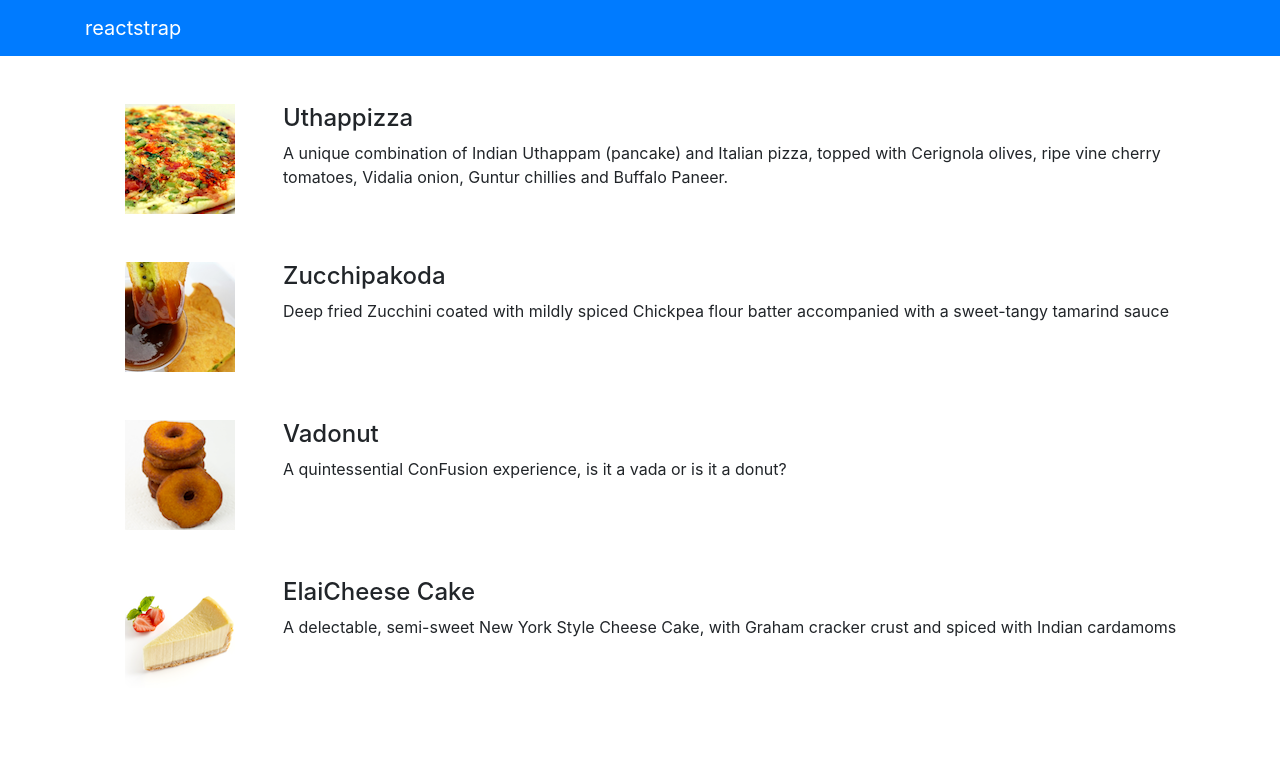
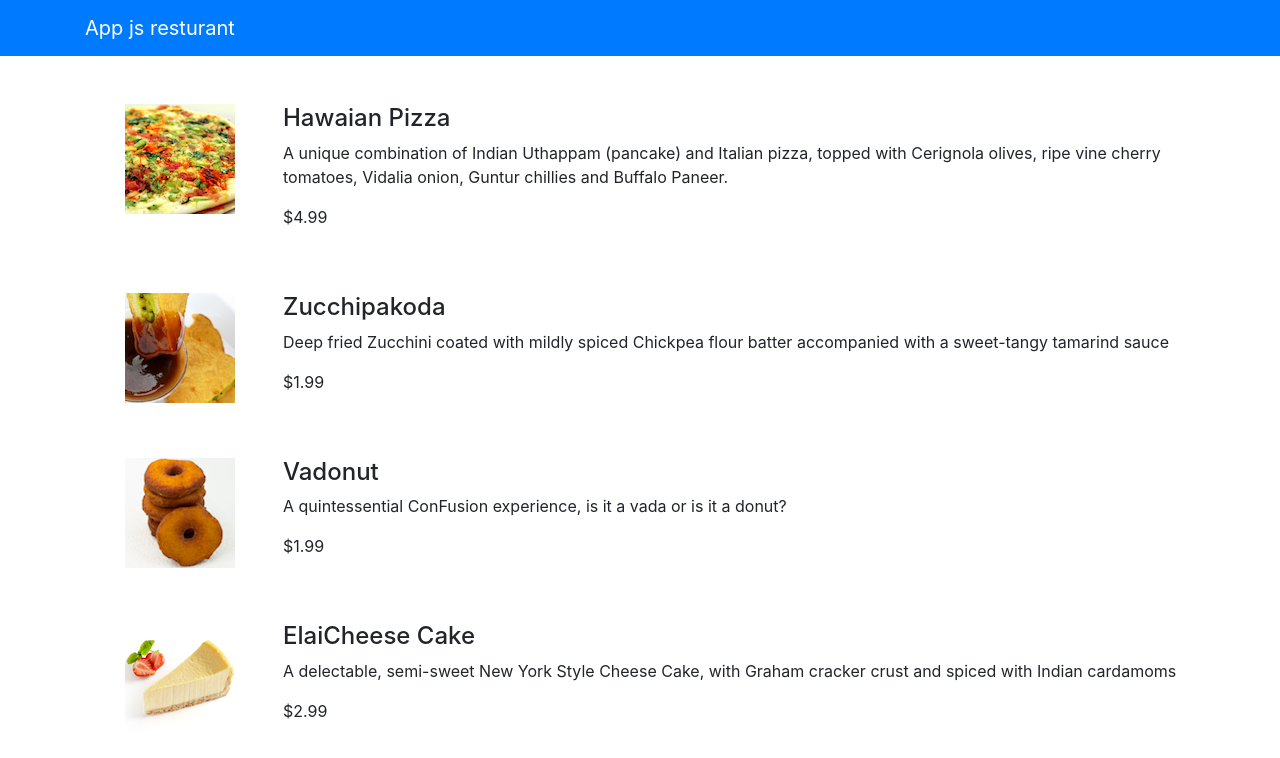
Before and after one commit to PwtanSG/confusion, a React (Create React App) app: page / in a window 1280 px wide. Shown: the top 758 px of the page. Built offline with nearby package versions, Linux system fonts and the light colour scheme.

Commit message:
wk1 ex1 media app class update1

```diff
--- a/src/App.js
+++ b/src/App.js
@@ -7,15 +7,25 @@ import {DISHES} from './shared/dishes'
 
 class App extends Component {
 
+  constructor(props){
+    super(props);
+
+    {/* dishes information from the dishes.js */}
+    this.state = {
+      dishes: DISHES
+    };
+  }
+
   render(){
   return (
       <div className="App">
         <Navbar dark color="primary">
           <div className="container">
-            <NavbarBrand href="/">reactstrap</NavbarBrand>
+            <NavbarBrand href="/">App js resturant </NavbarBrand>
           </div>
         </Navbar>
-        <MenuMedia />
+        {/* change to using props to pass dish information */}
+        <Menu dishes={this.state.dishes}/>
       </div>
     );
   }
--- a/src/components/MenuComponent.js
+++ b/src/components/MenuComponent.js
@@ -7,46 +7,13 @@ class Menu extends Component{
         super(props)
 
         this.state = {
-            dishes: [
-                {
-                  id: 0,
-                  name:'Uthappizza',
-                  image: 'assets/images/uthappizza.png',
-                  category: 'mains',
-                  label:'Hot',
-                  price:'4.99',
-                  description:'A unique combination of Indian Uthappam (pancake) and Italian pizza, topped with Cerignola olives, ripe vine cherry tomatoes, Vidalia onion, Guntur chillies and Buffalo Paneer.'                        },
-               {
-                  id: 1,
-                  name:'Zucchipakoda',
-                  image: 'assets/images/zucchipakoda.png',
-                  category: 'appetizer',
-                  label:'',
-                  price:'1.99',
-                  description:'Deep fried Zucchini coated with mildly spiced Chickpea flour batter accompanied with a sweet-tangy tamarind sauce'                        },
-               {
-                  id: 2,
-                  name:'Vadonut',
-                  image: 'assets/images/vadonut.png',
-                  category: 'appetizer',
-                  label:'New',
-                  price:'1.99',
-                  description:'A quintessential ConFusion experience, is it a vada or is it a donut?'                        },
-               {
-                  id: 3,
-                  name:'ElaiCheese Cake',
-                  image: 'assets/images/elaicheesecake.png',
-                  category: 'dessert',
-                  label:'',
-                  price:'2.99',
-                  description:'A delectable, semi-sweet New York Style Cheese Cake, with Graham cracker crust and spiced with Indian cardamoms'                        }
-               ]
+
         };
     }
 
     render(){
-
-        const menu = this.state.dishes.map((dish) => {
+        {/* change to using props to pass dish information - see App.js passing props dishes*/}
+        const menu = this.props.dishes.map((dish) => {
             return (
               <div key={dish.id} className="col-12 mt-5">
                 <Media tag="li">
@@ -56,6 +23,7 @@ class Menu extends Component{
                   <Media body className="ml-5">
                     <Media heading>{dish.name}</Media>
                     <p>{dish.description}</p>
+                    <p>${dish.price}</p>
                   </Media>
                 </Media>
               </div>
--- a/src/components/MenuMediaComponent.js
+++ b/src/components/MenuMediaComponent.js
@@ -10,7 +10,7 @@ class MenuMedia extends Component{
             dishes: [
                 {
                   id: 0,
-                  name:'Uthappizza',
+                  name:'Seafood pizza',
                   image: 'assets/images/uthappizza.png',
                   category: 'mains',
                   label:'Hot',
--- a/src/shared/dishes.js
+++ b/src/shared/dishes.js
@@ -2,7 +2,7 @@ export const DISHES =
     [
         {
         id: 0,
-        name:'Uthappizza',
+        name:'Hawaian Pizza ',
         image: 'assets/images/uthappizza.png',
         category: 'mains',
         label:'Hot',
```
